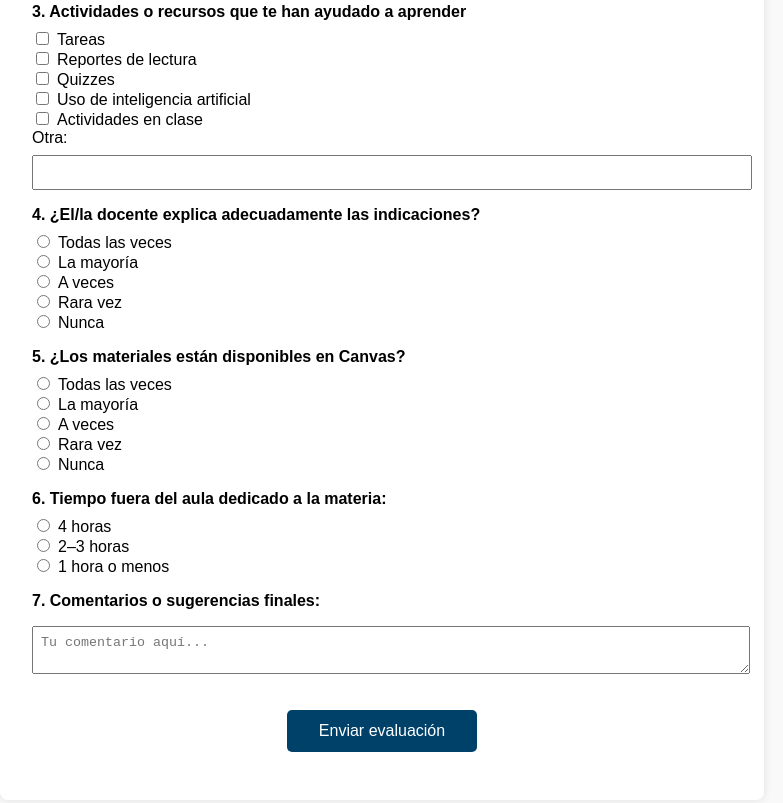
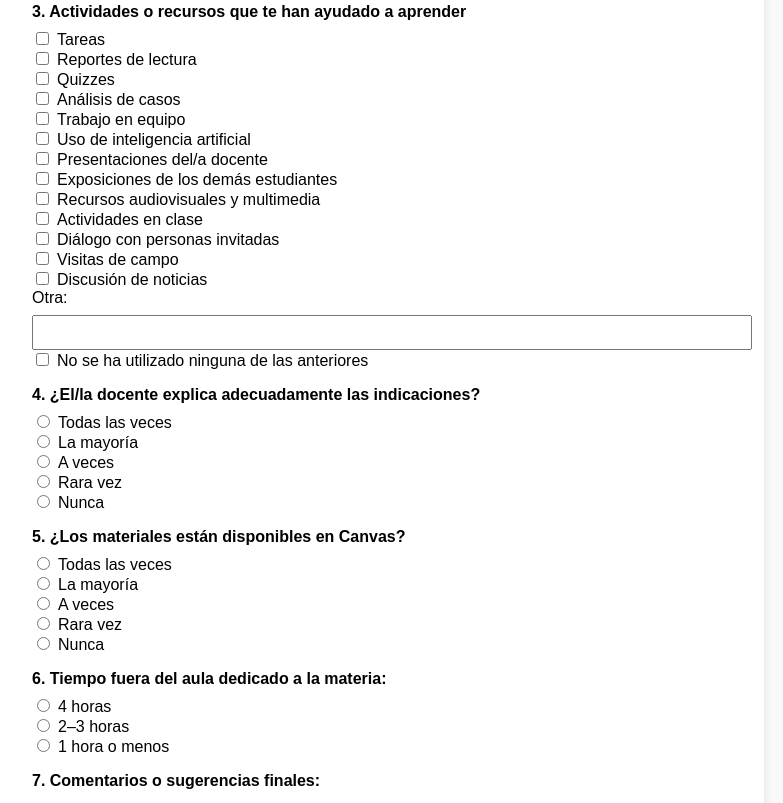
Before and after one commit to rheria/evaluacion, a plain HTML site: page index.html in a window 1280 px wide. Shown: the part 753-1556 px from the top of the page, without its empty margins (258-1041 px from the left). Drawn offline with Linux system fonts and the light colour scheme.

Commit message:
Add files via upload

```diff
--- a/index.html
+++ b/index.html
@@ -82,12 +82,22 @@
       <textarea name="p2_comentario" placeholder="Explica si es complicada"></textarea>
 
       <label>3. Actividades o recursos que te han ayudado a aprender</label>
-      <input type="checkbox" name="p3" value="Tareas">Tareas<br>
-      <input type="checkbox" name="p3" value="Lecturas">Reportes de lectura<br>
-      <input type="checkbox" name="p3" value="Quizzes">Quizzes<br>
-      <input type="checkbox" name="p3" value="IA">Uso de inteligencia artificial<br>
-      <input type="checkbox" name="p3" value="Clase">Actividades en clase<br>
-      Otra: <input type="text" name="p3_otro"><br>
+<input type="checkbox" name="p3" value="Tareas">Tareas<br>
+<input type="checkbox" name="p3" value="Reportes de lectura">Reportes de lectura<br>
+<input type="checkbox" name="p3" value="Quizzes">Quizzes<br>
+<input type="checkbox" name="p3" value="Análisis de casos">Análisis de casos<br>
+<input type="checkbox" name="p3" value="Trabajo en equipo">Trabajo en equipo<br>
+<input type="checkbox" name="p3" value="Uso de inteligencia artificial">Uso de inteligencia artificial<br>
+<input type="checkbox" name="p3" value="Presentaciones del docente">Presentaciones del/a docente<br>
+<input type="checkbox" name="p3" value="Exposiciones de estudiantes">Exposiciones de los demás estudiantes<br>
+<input type="checkbox" name="p3" value="Recursos multimedia">Recursos audiovisuales y multimedia<br>
+<input type="checkbox" name="p3" value="Actividades en clase">Actividades en clase<br>
+<input type="checkbox" name="p3" value="Invitados">Diálogo con personas invitadas<br>
+<input type="checkbox" name="p3" value="Visitas de campo">Visitas de campo<br>
+<input type="checkbox" name="p3" value="Discusión de noticias">Discusión de noticias<br>
+Otra: <input type="text" name="p3_otro"><br>
+<input type="checkbox" name="p3" value="Ninguno">No se ha utilizado ninguna de las anteriores<br>
+
 
       <label>4. ¿El/la docente explica adecuadamente las indicaciones?</label>
       <input type="radio" name="p4" value="Siempre">Todas las veces<br>
```
